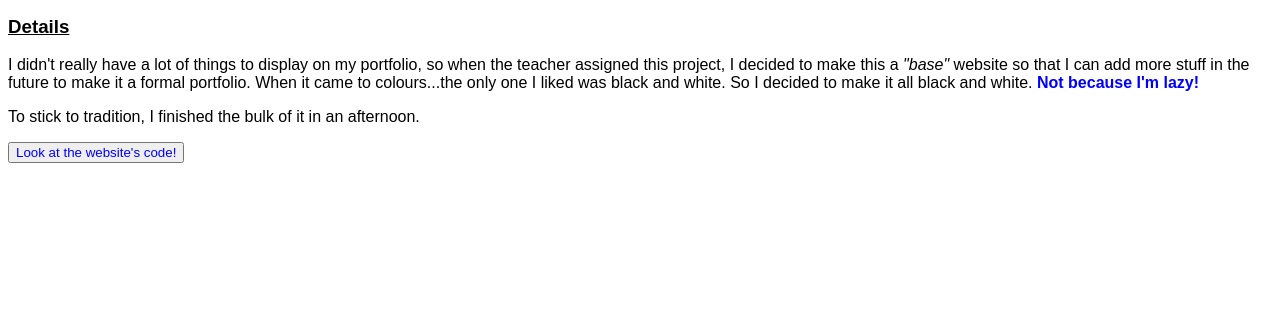
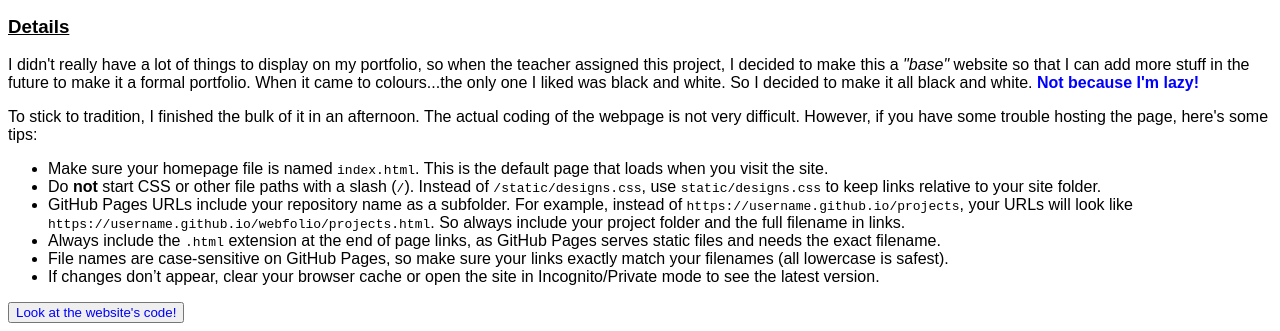
Before and after one commit to tan-zhen-zhou/webfolio, a plain HTML site: page projects.html in a window 1280 px wide. Shown: the part 470-801 px from the top of the page. Drawn offline with Linux system fonts and the light colour scheme.

Commit message:
Update projects.html

```diff
--- a/projects.html
+++ b/projects.html
@@ -25,7 +25,17 @@
 		<p class="italicise">A static webpage that displays all of my computing projects!<p>
 		<h3>Details</h3>
 		<p>I didn't really have a lot of things to display on my portfolio, so when the teacher assigned this project, I decided to make this a <span class="italicise">"base"</span> website so that I can add more stuff in the future to make it a formal portfolio. When it came to colours...the only one I liked was black and white. So I decided to make it all black and white. <span class="emphasise">Not because I'm lazy!</span></p>
-		<p>To stick to tradition, I finished the bulk of it in an afternoon.</p>
+		<p>To stick to tradition, I finished the bulk of it in an afternoon. The actual coding of the webpage is not very difficult. However, if you have some trouble hosting the page, here's some tips:</p>
+		<ul>
+  			<li>Make sure your homepage file is named <code>index.html</code>. This is the default page that loads when you visit the site.</li>
+  			<li>Do <strong>not</strong> start CSS or other file paths with a slash (<code>/</code>). Instead of <code>/static/designs.css</code>, use <code>static/designs.css</code> to keep links relative to your site folder.</li>
+  			<li>GitHub Pages URLs include your repository name as a subfolder. For example, instead of <code>https://username.github.io/projects</code>, your URLs will look like <code>https://username.github.io/webfolio/projects.html</code>. So always include your project folder and the full filename in links.</li>
+  			<li>Always include the <code>.html</code> extension at the end of page links, as GitHub Pages serves static files and needs the exact filename.</li>
+  			<li>File names are case-sensitive on GitHub Pages, so make sure your links exactly match your filenames (all lowercase is safest).</li>
+  			<li>If changes don’t appear, clear your browser cache or open the site in Incognito/Private mode to see the latest version.</li>
+		</ul>
+
+		</ol>
 		<form action="https://github.com/tan-zhen-zhou/webfolio">
 			<button style="color:blue;">Look at the website's code!</button>
 		</form>
```
